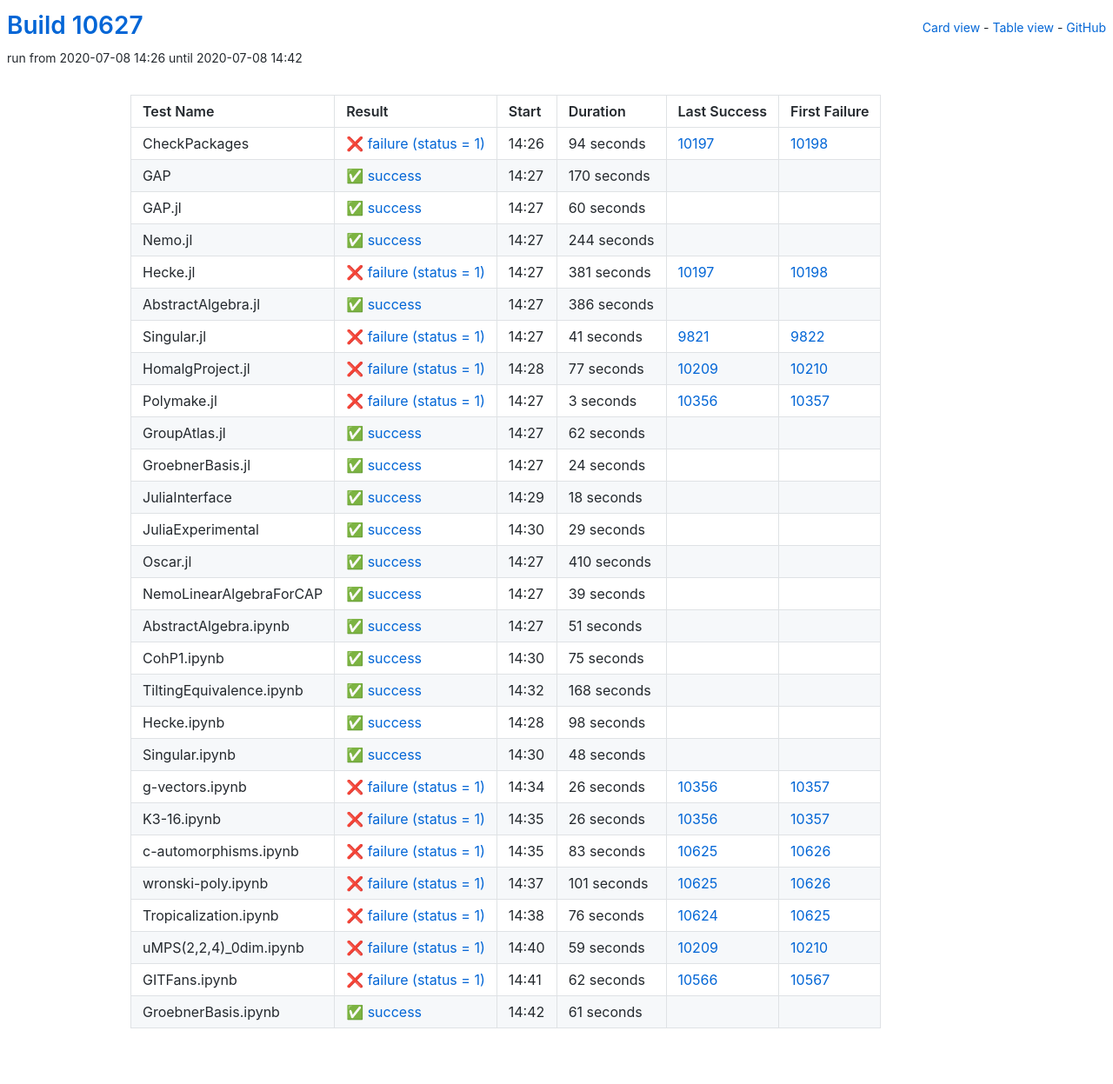
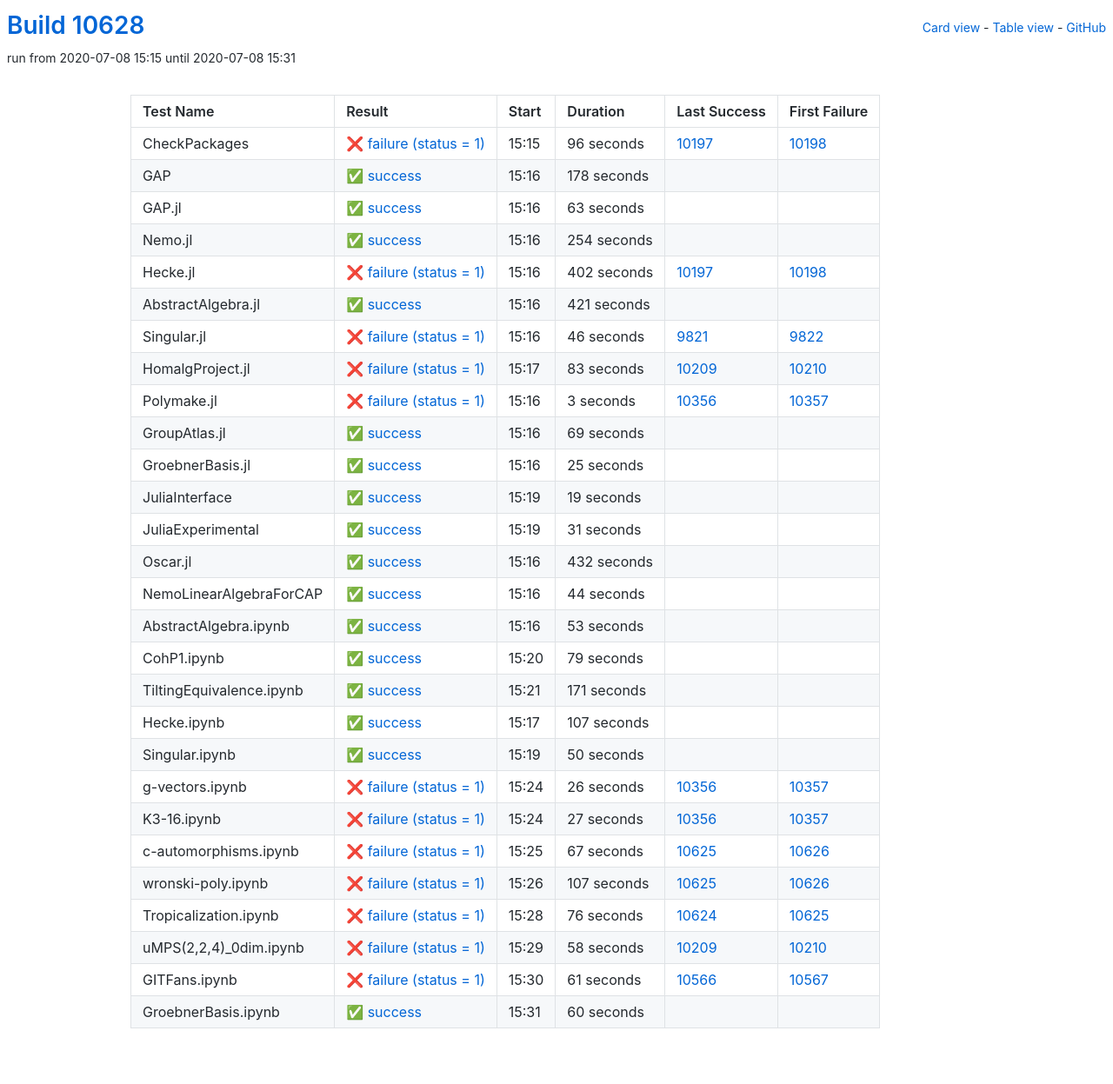
Before and after one commit to oscar-system/oscar-ci-status, a Jekyll site: the page built from table.html, in a window 1280 px wide. Shown: the whole page at 87% size. Built offline with Jekyll 4.4.1, drawn with Linux system fonts in a browser that asks for light colours.

Commit message:
Build #10628

```diff
--- a/_data/ci.yml
+++ b/_data/ci.yml
@@ -1,6 +1,6 @@
 ---
-build: 10627
-build_url: https://oscarci.mathematik.uni-kl.de/job/oscar/10627/
+build: 10628
+build_url: https://oscarci.mathematik.uni-kl.de/job/oscar/10628/
 job: oscar
 organization: oscar-system
 repo: oscar-ci-status
@@ -8,104 +8,104 @@
 tests:
 - name: CheckPackages
   id: checkpackages
-  log: https://oscarci.mathematik.uni-kl.de/job/oscar/10627/artifact/logs/build-10627/CheckPackages.log
-  start: 2020-07-08 14:26
+  log: https://oscarci.mathematik.uni-kl.de/job/oscar/10628/artifact/logs/build-10628/CheckPackages.log
+  start: 2020-07-08 15:15
   success: false
   exitcode: 1
   status: failure
-  duration: 94
+  duration: 96
   last_success: 10197
   last_success_url: https://oscarci.mathematik.uni-kl.de/job/oscar/10197/
   first_failure: 10198
   first_failure_url: https://oscarci.mathematik.uni-kl.de/job/oscar/10198/
 - name: GAP
   id: gap
-  log: https://oscarci.mathematik.uni-kl.de/job/oscar/10627/artifact/logs/build-10627/GAP.log
-  start: 2020-07-08 14:27
+  log: https://oscarci.mathematik.uni-kl.de/job/oscar/10628/artifact/logs/build-10628/GAP.log
+  start: 2020-07-08 15:16
   success: true
   exitcode: 0
   status: success
-  duration: 170
+  duration: 178
   last_success: false
   last_success_url:
   first_failure: false
   first_failure_url:
 - name: GAP.jl
   id: gap-jl
-  log: https://oscarci.mathematik.uni-kl.de/job/oscar/10627/artifact/logs/build-10627/GAP.jl.log
-  start: 2020-07-08 14:27
+  log: https://oscarci.mathematik.uni-kl.de/job/oscar/10628/artifact/logs/build-10628/GAP.jl.log
+  start: 2020-07-08 15:16
   success: true
   exitcode: 0
   status: success
-  duration: 60
+  duration: 63
   last_success: false
   last_success_url:
   first_failure: false
   first_failure_url:
 - name: Nemo.jl
   id: nemo-jl
-  log: https://oscarci.mathematik.uni-kl.de/job/oscar/10627/artifact/logs/build-10627/Nemo.jl.log
-  start: 2020-07-08 14:27
+  log: https://oscarci.mathematik.uni-kl.de/job/oscar/10628/artifact/logs/build-10628/Nemo.jl.log
+  start: 2020-07-08 15:16
   success: true
   exitcode: 0
   status: success
-  duration: 244
+  duration: 254
   last_success: false
   last_success_url:
   first_failure: false
   first_failure_url:
 - name: Hecke.jl
   id: hecke-jl
-  log: https://oscarci.mathematik.uni-kl.de/job/oscar/10627/artifact/logs/build-10627/Hecke.jl.log
-  start: 2020-07-08 14:27
+  log: https://oscarci.mathematik.uni-kl.de/job/oscar/10628/artifact/logs/build-10628/Hecke.jl.log
+  start: 2020-07-08 15:16
   success: false
   exitcode: 1
   status: failure
-  duration: 381
+  duration: 402
   last_success: 10197
   last_success_url: https://oscarci.mathematik.uni-kl.de/job/oscar/10197/
   first_failure: 10198
   first_failure_url: https://oscarci.mathematik.uni-kl.de/job/oscar/10198/
 - name: AbstractAlgebra.jl
   id: abstractalgebra-jl
-  log: https://oscarci.mathematik.uni-kl.de/job/oscar/10627/artifact/logs/build-10627/AbstractAlgebra.jl.log
-  start: 2020-07-08 14:27
+  log: https://oscarci.mathematik.uni-kl.de/job/oscar/10628/artifact/logs/build-10628/AbstractAlgebra.jl.log
+  start: 2020-07-08 15:16
   success: true
   exitcode: 0
   status: success
-  duration: 386
+  duration: 421
   last_success: false
   last_success_url:
   first_failure: false
   first_failure_url:
 - name: Singular.jl
   id: singular-jl
-  log: https://oscarci.mathematik.uni-kl.de/job/oscar/10627/artifact/logs/build-10627/Singular.jl.log
-  start: 2020-07-08 14:27
+  log: https://oscarci.mathematik.uni-kl.de/job/oscar/10628/artifact/logs/build-10628/Singular.jl.log
+  start: 2020-07-08 15:16
   success: false
   exitcode: 1
   status: failure
-  duration: 41
+  duration: 46
   last_success: 9821
   last_success_url: https://oscarci.mathematik.uni-kl.de/job/oscar/9821/
   first_failure: 9822
   first_failure_url: https://oscarci.mathematik.uni-kl.de/job/oscar/9822/
 - name: HomalgProject.jl
   id: homalgproject-jl
-  log: https://oscarci.mathematik.uni-kl.de/job/oscar/10627/artifact/logs/build-10627/HomalgProject.jl.log
-  start: 2020-07-08 14:28
+  log: https://oscarci.mathematik.uni-kl.de/job/oscar/10628/artifact/logs/build-10628/HomalgProject.jl.log
+  start: 2020-07-08 15:17
   success: false
   exitcode: 1
   status: failure
-  duration: 77
+  duration: 83
   last_success: 10209
   last_success_url: https://oscarci.mathematik.uni-kl.de/job/oscar/10209/
   first_failure: 10210
   first_failure_url: https://oscarci.mathematik.uni-kl.de/job/oscar/10210/
 - name: Polymake.jl
   id: polymake-jl
-  log: https://oscarci.mathematik.uni-kl.de/job/oscar/10627/artifact/logs/build-10627/Polymake.jl.log
-  start: 2020-07-08 14:27
+  log: https://oscarci.mathematik.uni-kl.de/job/oscar/10628/artifact/logs/build-10628/Polymake.jl.log
+  start: 2020-07-08 15:16
   success: false
   exitcode: 1
   status: failure
@@ -116,140 +116,140 @@
   first_failure_url: https://oscarci.mathematik.uni-kl.de/job/oscar/10357/
 - name: GroupAtlas.jl
   id: groupatlas-jl
-  log: https://oscarci.mathematik.uni-kl.de/job/oscar/10627/artifact/logs/build-10627/GroupAtlas.jl.log
-  start: 2020-07-08 14:27
+  log: https://oscarci.mathematik.uni-kl.de/job/oscar/10628/artifact/logs/build-10628/GroupAtlas.jl.log
+  start: 2020-07-08 15:16
   success: true
   exitcode: 0
   status: success
-  duration: 62
+  duration: 69
   last_success: false
   last_success_url:
   first_failure: false
   first_failure_url:
 - name: GroebnerBasis.jl
   id: groebnerbasis-jl
-  log: https://oscarci.mathematik.uni-kl.de/job/oscar/10627/artifact/logs/build-10627/GroebnerBasis.jl.log
-  start: 2020-07-08 14:27
+  log: https://oscarci.mathematik.uni-kl.de/job/oscar/10628/artifact/logs/build-10628/GroebnerBasis.jl.log
+  start: 2020-07-08 15:16
   success: true
   exitcode: 0
   status: success
-  duration: 24
+  duration: 25
   last_success: false
   last_success_url:
   first_failure: false
   first_failure_url:
 - name: JuliaInterface
   id: juliainterface
-  log: https://oscarci.mathematik.uni-kl.de/job/oscar/10627/artifact/logs/build-10627/JuliaInterface.log
-  start: 2020-07-08 14:29
+  log: https://oscarci.mathematik.uni-kl.de/job/oscar/10628/artifact/logs/build-10628/JuliaInterface.log
+  start: 2020-07-08 15:19
   success: true
   exitcode: 0
   status: success
-  duration: 18
+  duration: 19
   last_success: false
   last_success_url:
   first_failure: false
   first_failure_url:
 - name: JuliaExperimental
   id: juliaexperimental
-  log: https://oscarci.mathematik.uni-kl.de/job/oscar/10627/artifact/logs/build-10627/JuliaExperimental.log
-  start: 2020-07-08 14:30
+  log: https://oscarci.mathematik.uni-kl.de/job/oscar/10628/artifact/logs/build-10628/JuliaExperimental.log
+  start: 2020-07-08 15:19
   success: true
   exitcode: 0
   status: success
-  duration: 29
+  duration: 31
   last_success: false
   last_success_url:
   first_failure: false
   first_failure_url:
 - name: Oscar.jl
   id: oscar-jl
-  log: https://oscarci.mathematik.uni-kl.de/job/oscar/10627/artifact/logs/build-10627/Oscar.jl.log
-  start: 2020-07-08 14:27
+  log: https://oscarci.mathematik.uni-kl.de/job/oscar/10628/artifact/logs/build-10628/Oscar.jl.log
+  start: 2020-07-08 15:16
   success: true
   exitcode: 0
   status: success
-  duration: 410
+  duration: 432
   last_success: false
   last_success_url:
   first_failure: false
   first_failure_url:
 - name: NemoLinearAlgebraForCAP
   id: nemolinearalgebraforcap
-  log: https://oscarci.mathematik.uni-kl.de/job/oscar/10627/artifact/logs/build-10627/NemoLinearAlgebraForCAP.log
-  start: 2020-07-08 14:27
+  log: https://oscarci.mathematik.uni-kl.de/job/oscar/10628/artifact/logs/build-10628/NemoLinearAlgebraForCAP.log
+  start: 2020-07-08 15:16
   success: true
   exitcode: 0
   status: success
-  duration: 39
+  duration: 44
   last_success: false
   last_success_url:
   first_failure: false
   first_failure_url:
 - name: AbstractAlgebra.ipynb
   id: abstractalgebra-ipynb
-  log: https://oscarci.mathematik.uni-kl.de/job/oscar/10627/artifact/logs/build-10627/AbstractAlgebra.ipynb.log
-  start: 2020-07-08 14:27
+  log: https://oscarci.mathematik.uni-kl.de/job/oscar/10628/artifact/logs/build-10628/AbstractAlgebra.ipynb.log
+  start: 2020-07-08 15:16
   success: true
   exitcode: 0
   status: success
-  duration: 51
+  duration: 53
   last_success: false
   last_success_url:
   first_failure: false
   first_failure_url:
 - name: CohP1.ipynb
   id: cohp1-ipynb
-  log: https://oscarci.mathematik.uni-kl.de/job/oscar/10627/artifact/logs/build-10627/CohP1.ipynb.log
-  start: 2020-07-08 14:30
+  log: https://oscarci.mathematik.uni-kl.de/job/oscar/10628/artifact/logs/build-10628/CohP1.ipynb.log
+  start: 2020-07-08 15:20
   success: true
   exitcode: 0
   status: success
-  duration: 75
+  duration: 79
   last_success: false
   last_success_url:
   first_failure: false
   first_failure_url:
 - name: TiltingEquivalence.ipynb
   id: tiltingequivalence-ipynb
-  log: https://oscarci.mathematik.uni-kl.de/job/oscar/10627/artifact/logs/build-10627/TiltingEquivalence.ipynb.log
-  start: 2020-07-08 14:32
+  log: https://oscarci.mathematik.uni-kl.de/job/oscar/10628/artifact/logs/build-10628/TiltingEquivalence.ipynb.log
+  start: 2020-07-08 15:21
   success: true
   exitcode: 0
   status: success
-  duration: 168
+  duration: 171
   last_success: false
   last_success_url:
   first_failure: false
   first_failure_url:
 - name: Hecke.ipynb
   id: hecke-ipynb
-  log: https://oscarci.mathematik.uni-kl.de/job/oscar/10627/artifact/logs/build-10627/Hecke.ipynb.log
-  start: 2020-07-08 14:28
+  log: https://oscarci.mathematik.uni-kl.de/job/oscar/10628/artifact/logs/build-10628/Hecke.ipynb.log
+  start: 2020-07-08 15:17
   success: true
   exitcode: 0
   status: success
-  duration: 98
+  duration: 107
   last_success: false
   last_success_url:
   first_failure: false
   first_failure_url:
 - name: Singular.ipynb
   id: singular-ipynb
-  log: https://oscarci.mathematik.uni-kl.de/job/oscar/10627/artifact/logs/build-10627/Singular.ipynb.log
-  start: 2020-07-08 14:30
+  log: https://oscarci.mathematik.uni-kl.de/job/oscar/10628/artifact/logs/build-10628/Singular.ipynb.log
+  start: 2020-07-08 15:19
   success: true
   exitcode: 0
   status: success
-  duration: 48
+  duration: 50
   last_success: false
   last_success_url:
   first_failure: false
   first_failure_url:
 - name: g-vectors.ipynb
   id: g-vectors-ipynb
-  log: https://oscarci.mathematik.uni-kl.de/job/oscar/10627/artifact/logs/build-10627/g-vectors.ipynb.log
-  start: 2020-07-08 14:34
+  log: https://oscarci.mathematik.uni-kl.de/job/oscar/10628/artifact/logs/build-10628/g-vectors.ipynb.log
+  start: 2020-07-08 15:24
   success: false
   exitcode: 1
   status: failure
@@ -260,44 +260,44 @@
   first_failure_url: https://oscarci.mathematik.uni-kl.de/job/oscar/10357/
 - name: K3-16.ipynb
   id: k3-16-ipynb
-  log: https://oscarci.mathematik.uni-kl.de/job/oscar/10627/artifact/logs/build-10627/K3-16.ipynb.log
-  start: 2020-07-08 14:35
+  log: https://oscarci.mathematik.uni-kl.de/job/oscar/10628/artifact/logs/build-10628/K3-16.ipynb.log
+  start: 2020-07-08 15:24
   success: false
   exitcode: 1
   status: failure
-  duration: 26
+  duration: 27
   last_success: 10356
   last_success_url: https://oscarci.mathematik.uni-kl.de/job/oscar/10356/
   first_failure: 10357
   first_failure_url: https://oscarci.mathematik.uni-kl.de/job/oscar/10357/
 - name: c-automorphisms.ipynb
   id: c-automorphisms-ipynb
-  log: https://oscarci.mathematik.uni-kl.de/job/oscar/10627/artifact/logs/build-10627/c-automorphisms.ipynb.log
-  start: 2020-07-08 14:35
+  log: https://oscarci.mathematik.uni-kl.de/job/oscar/10628/artifact/logs/build-10628/c-automorphisms.ipynb.log
+  start: 2020-07-08 15:25
   success: false
   exitcode: 1
   status: failure
-  duration: 83
+  duration: 67
   last_success: 10625
   last_success_url: https://oscarci.mathematik.uni-kl.de/job/oscar/10625/
   first_failure: 10626
   first_failure_url: https://oscarci.mathematik.uni-kl.de/job/oscar/10626/
 - name: wronski-poly.ipynb
   id: wronski-poly-ipynb
-  log: https://oscarci.mathematik.uni-kl.de/job/oscar/10627/artifact/logs/build-10627/wronski-poly.ipynb.log
-  start: 2020-07-08 14:37
+  log: https://oscarci.mathematik.uni-kl.de/job/oscar/10628/artifact/logs/build-10628/wronski-poly.ipynb.log
+  start: 2020-07-08 15:26
   success: false
   exitcode: 1
   status: failure
-  duration: 101
+  duration: 107
   last_success: 10625
   last_success_url: https://oscarci.mathematik.uni-kl.de/job/oscar/10625/
   first_failure: 10626
   first_failure_url: https://oscarci.mathematik.uni-kl.de/job/oscar/10626/
 - name: Tropicalization.ipynb
   id: tropicalization-ipynb
-  log: https://oscarci.mathematik.uni-kl.de/job/oscar/10627/artifact/logs/build-10627/Tropicalization.ipynb.log
-  start: 2020-07-08 14:38
+  log: https://oscarci.mathematik.uni-kl.de/job/oscar/10628/artifact/logs/build-10628/Tropicalization.ipynb.log
+  start: 2020-07-08 15:28
   success: false
   exitcode: 1
   status: failure
@@ -308,36 +308,36 @@
   first_failure_url: https://oscarci.mathematik.uni-kl.de/job/oscar/10625/
 - name: uMPS(2,2,4)_0dim.ipynb
   id: umps-2-2-4-0dim-ipynb
-  log: https://oscarci.mathematik.uni-kl.de/job/oscar/10627/artifact/logs/build-10627/uMPS-2-2-4-_0dim.ipynb.log
-  start: 2020-07-08 14:40
+  log: https://oscarci.mathematik.uni-kl.de/job/oscar/10628/artifact/logs/build-10628/uMPS-2-2-4-_0dim.ipynb.log
+  start: 2020-07-08 15:29
   success: false
   exitcode: 1
   status: failure
-  duration: 59
+  duration: 58
   last_success: 10209
   last_success_url: https://oscarci.mathematik.uni-kl.de/job/oscar/10209/
   first_failure: 10210
   first_failure_url: https://oscarci.mathematik.uni-kl.de/job/oscar/10210/
 - name: GITFans.ipynb
   id: gitfans-ipynb
-  log: https://oscarci.mathematik.uni-kl.de/job/oscar/10627/artifact/logs/build-10627/GITFans.ipynb.log
-  start: 2020-07-08 14:41
+  log: https://oscarci.mathematik.uni-kl.de/job/oscar/10628/artifact/logs/build-10628/GITFans.ipynb.log
+  start: 2020-07-08 15:30
   success: false
   exitcode: 1
   status: failure
-  duration: 62
+  duration: 61
   last_success: 10566
   last_success_url: https://oscarci.mathematik.uni-kl.de/job/oscar/10566/
   first_failure: 10567
   first_failure_url: https://oscarci.mathematik.uni-kl.de/job/oscar/10567/
 - name: GroebnerBasis.ipynb
   id: groebnerbasis-ipynb
-  log: https://oscarci.mathematik.uni-kl.de/job/oscar/10627/artifact/logs/build-10627/GroebnerBasis.ipynb.log
-  start: 2020-07-08 14:42
+  log: https://oscarci.mathematik.uni-kl.de/job/oscar/10628/artifact/logs/build-10628/GroebnerBasis.ipynb.log
+  start: 2020-07-08 15:31
   success: true
   exitcode: 0
   status: success
-  duration: 61
+  duration: 60
   last_success: false
   last_success_url:
   first_failure: false
```
Also changed, not shown: README.md.
